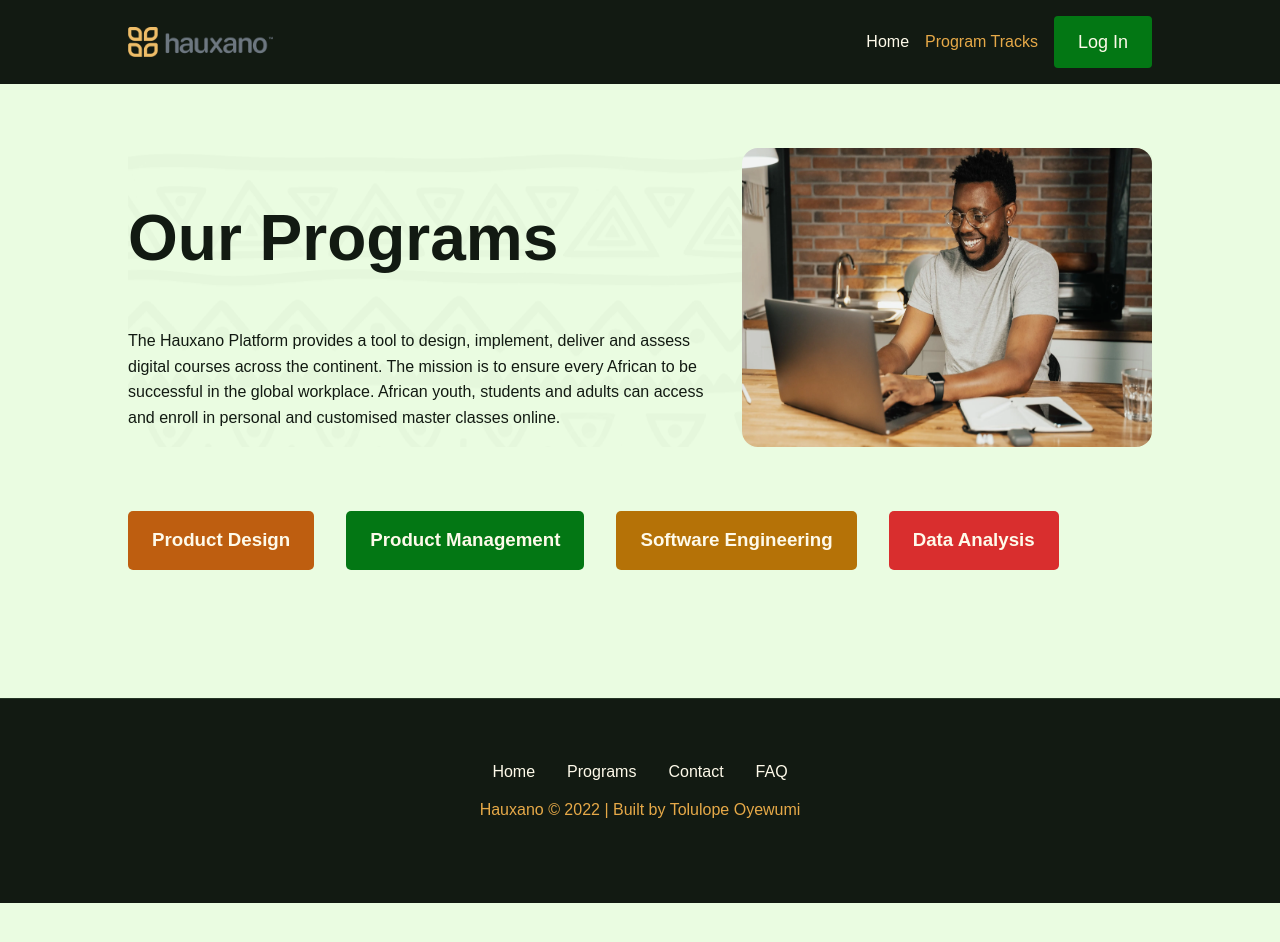
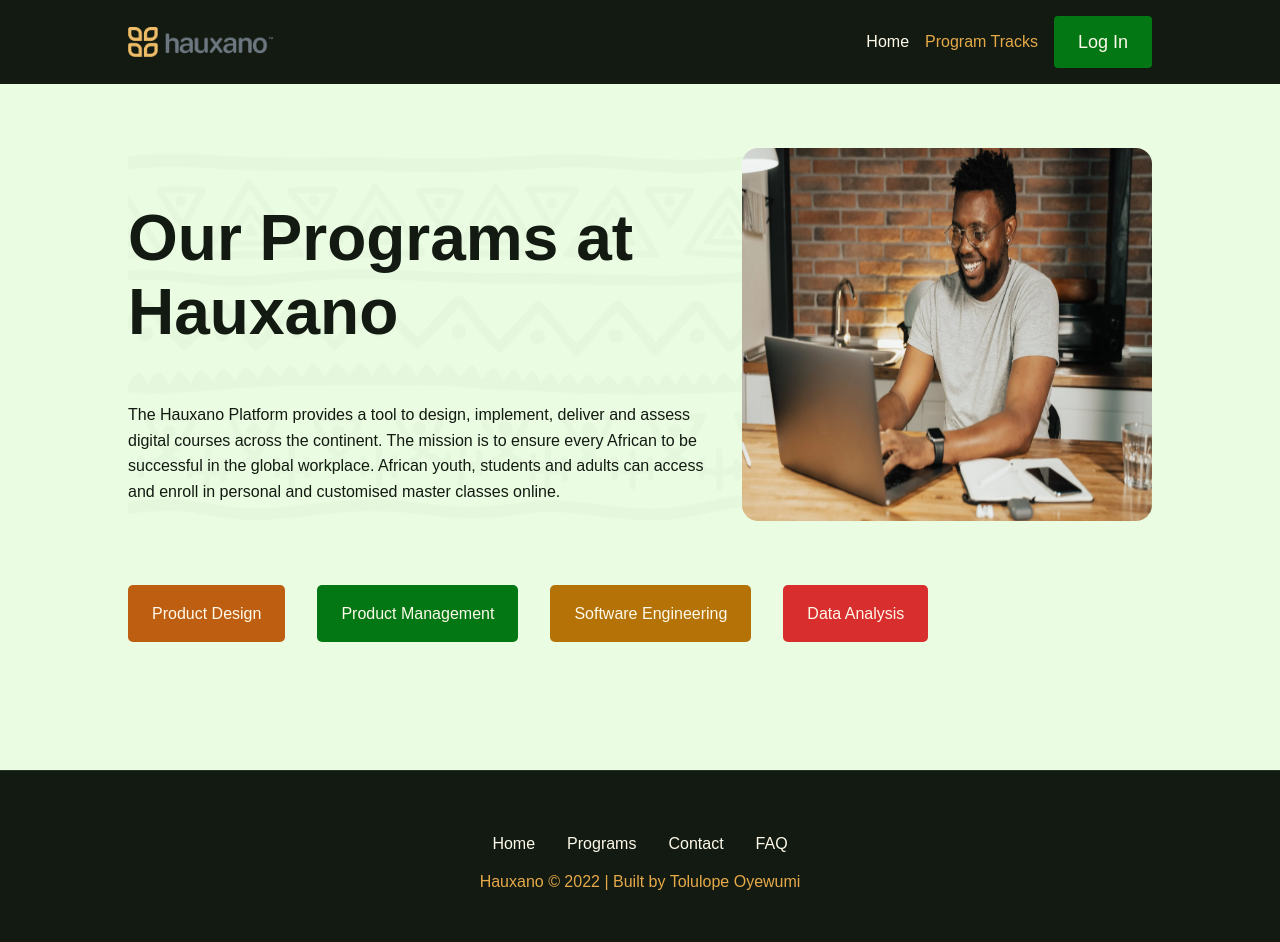
Before and after one commit to delighteee/exam, a React (Create React App) app: page /programtracks in a window 1280 px wide. Shown: the top 942 px of the page. Before the commit the page ends 903 px from the top, so only its background shows below. Built offline with nearby package versions, Linux system fonts and the light colour scheme.

Commit message:
improved SEO

```diff
--- a/src/App.css
+++ b/src/App.css
@@ -137,6 +137,7 @@ p {
 
 img {
   float: right;
+  height: auto;
 }
 
 .section3-text, .tracks-text {
@@ -377,6 +378,7 @@ a:hover{
 
 .program-image{
   border-radius: 16px;
+  height: auto;
 }
 
 .track-details{
@@ -392,6 +394,7 @@ a:hover{
 
 .track-image{
   max-width:50%;
+  height: auto;
 }
 
 .pm{
--- a/src/pages/ProgramTracks.js
+++ b/src/pages/ProgramTracks.js
@@ -14,7 +14,7 @@ export default function ProgramTracks() {
       <section className="programtracks">
         <div className="program-section">
         <div className="hero-text">
-          <h1 className="hero-title">Our Programs</h1>
+          <h1 className="hero-title">Our Programs at Hauxano</h1>
           <p >
             The Hauxano Platform provides a tool to design, implement, deliver
             and assess digital courses across the continent. The mission is to
@@ -23,31 +23,31 @@ export default function ProgramTracks() {
             and customised master classes online.{" "}
           </p>
         </div>
-        <img className="hero-image program-image" src={img} alt="students"></img>
+        <img className="hero-image program-image" src={img} alt="students" height="auto" ></img>
         </div>
 
         <div className="tracks">
           <div className="track-box design">
             <Link to="productdesign">
-              <h3>Product Design</h3>
+              <p>Product Design</p>
             </Link>
           </div>
 
           <div className="track-box pm">
             <Link to="productmanagement">
-              <h3>Product Management</h3>
+              <p>Product Management</p>
             </Link>
           </div>
 
           <div className="track-box software">
             <Link to="softwareengineering">
-              <h3>Software Engineering</h3>
+              <p>Software Engineering</p>
             </Link>
           </div>
 
           <div className="track-box data">
             <Link to="dataanalysis">
-              <h3>Data Analysis</h3>
+              <p>Data Analysis</p>
             </Link>
           </div>
         </div>
--- a/src/pages/components/Layout.js
+++ b/src/pages/components/Layout.js
@@ -31,7 +31,7 @@ const Layout = () => {
   return (
     <nav className="navigation-container">
       <div className="logo">
-        <img src={logo} alt="Hauxano Logo" width="40%"></img>
+        <img src={logo} alt="Hauxano Logo" width="40%" height="auto"></img>
       </div>
       <div className="links">
         {" "}
```
